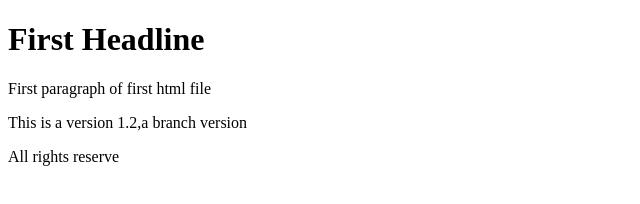
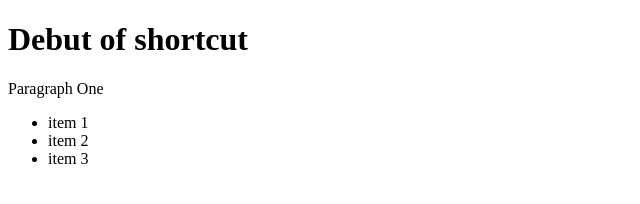
Before and after one commit to fejavu/hungerVallleyProject, a plain HTML site: page index.html in a window 1280 px wide. Shown: the whole page, without its empty margins (0-640 px from the left). Drawn offline with Linux system fonts and the light colour scheme.

Commit message:
hungerValley

```diff
--- a/index.html
+++ b/index.html
@@ -1,13 +1,21 @@
-<!DOCTYPE HTML>
-<html>
-	<head>
-		<title>Sunshine</title>
-		<meta charset="utf-8">
-	</head>
-	<body>
-		<h1>First Headline</h1>
-		<p>First paragraph of first html file</p>
-		<p>This is a version 1.2,a branch version</p>
-		<footer>All rights reserve</footer>
-	</body>
+<!DOCTYPE html>
+<html lang="en">
+<head>
+	<meta charset="UTF-8">
+	<meta name="viewport" content="width=device-width, initial-scale=1.0">
+	<meta http-equiv="X-UA-Compatible" content="ie=edge">
+	<title>Document</title>
+</head>
+<body>
+	<div id="article" class="first">
+		<h1>Debut of shortcut</h1>
+		<p>Paragraph One</p>
+		<ul>
+			<li>item 1</li>
+			<li>item 2</li>
+			<li>item 3</li>
+		</ul>
+	</div>
+
+</body>
 </html>
```
